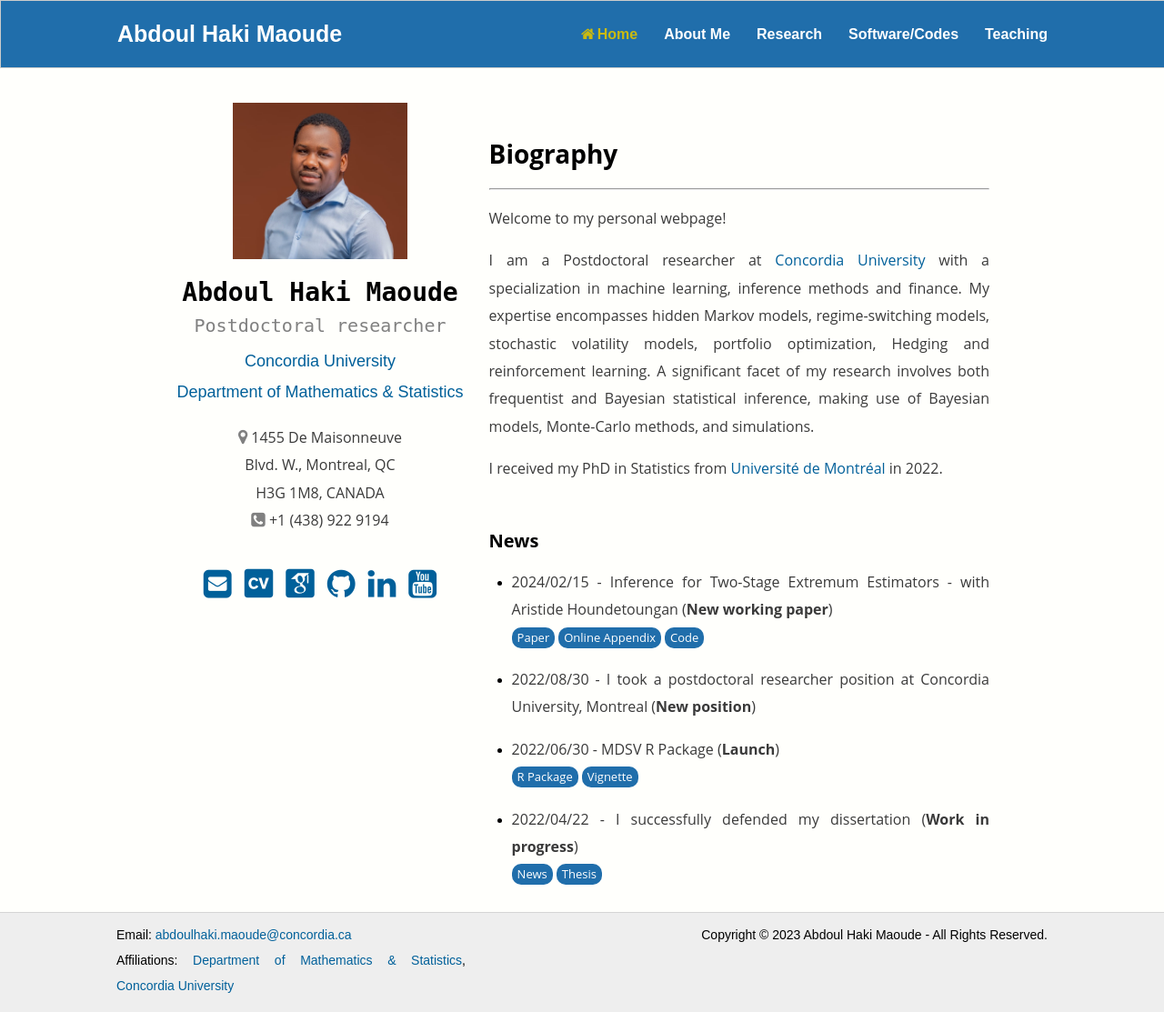
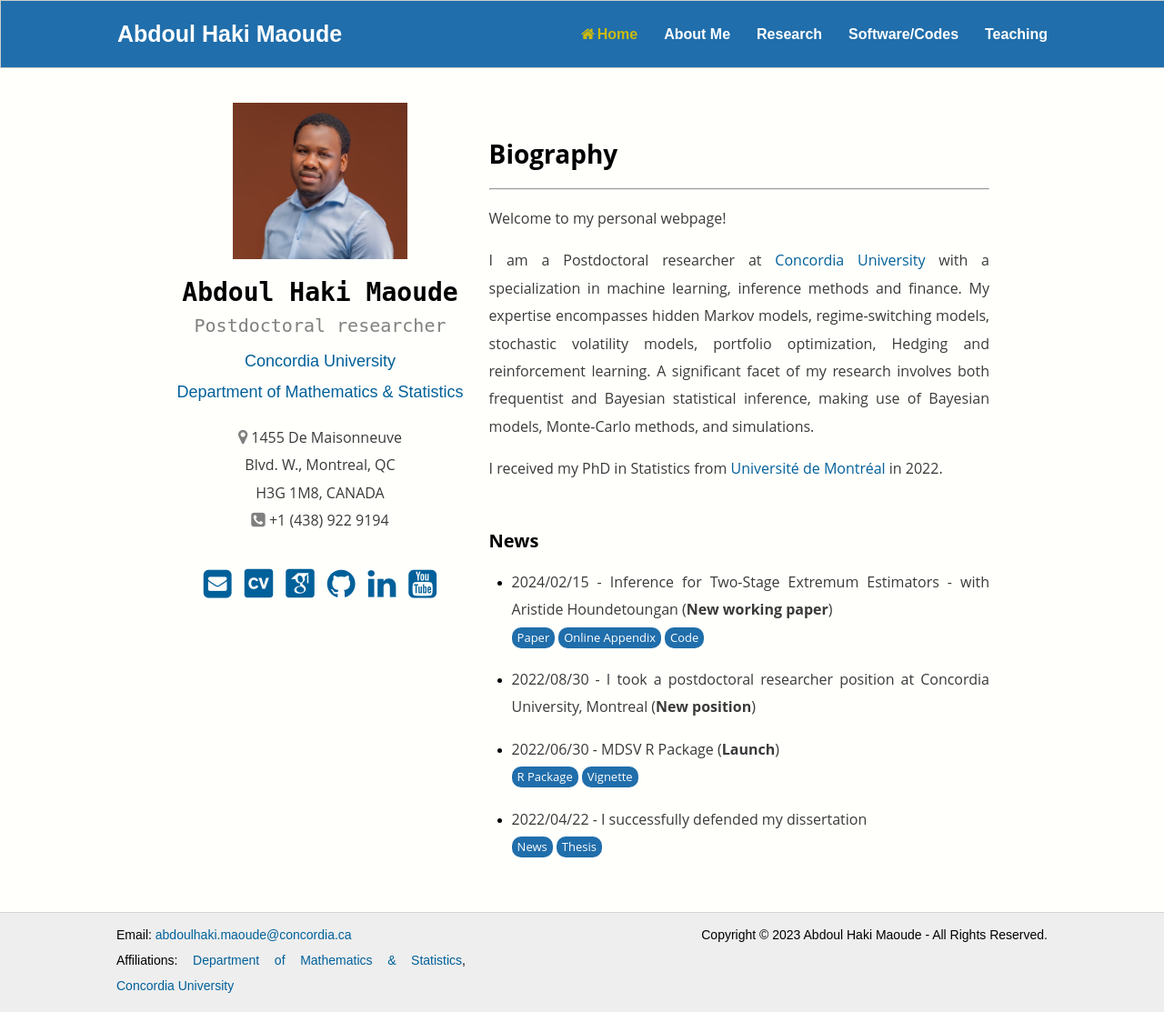
Before and after one commit to abdoulmaoude/abdoulmaoude.github.io, a Jekyll site: the page built from index.html, in a window 1280 px wide. Shown: the whole page at 91% size. Built offline with Jekyll 4.4.1, drawn with Linux system fonts in a browser that asks for light colours; some web fonts are replaced.

Commit message:
Update index.html

```diff
--- a/index.html
+++ b/index.html
@@ -60,16 +60,6 @@ $(document).ready(function() {
       <p align="justify">
         I received my PhD in Statistics from <a href="https://www.umontreal.ca/" target="_blank">Université de Montréal</a> in 2022.
       </p>
-      <!-- I also hold an engineering degree in statistics and economics from ENSAE Dakar.
-        I will join  as an Assistant Professor (<i>Maître de Conférence</i>) of Economics in September 2021.</p>
-      <!--<div id="position"><h2 style="color:#000000"> Current Position (see <a href="https://ahoundetoungan.com/files/CV/Professional_CV.pdf" target="_blank">CV</a>)</h2><p>:</p></div>
-      <ul>
-        <li> <p>PhD Candidate in Economics at Université Laval</p></li>
-        <li> <p>Researcher at <a href="https://www.crrep.ca/" target="_blank">CRREP</a></p></li>
-      </ul>
-      <br/><br/>
-      <h2 style="color:#000000"> Fields</h2><p>: Econometrics, Social Networks, and Applied Microeconomics</p>
-      -->
       <br/>
       <h2>News</h2>
       <ul>
@@ -84,7 +74,7 @@ $(document).ready(function() {
         <a type="button" class="button" href="https://github.com/abdoulmaoude/MDSV" target="_blank">R Package</a>
         <a type="button" class="button" href="https://github.com/abdoulmaoude/MDSV/blob/main/vignettes/MDSV_docx.pdf" target="_blank">Vignette</a>
         </li>
-        <li><p class="nomarginafter">2022/04/22 - I successfully defended my dissertation (<b>Work in progress</b>)</p>
+        <li><p class="nomarginafter">2022/04/22 - I successfully defended my dissertation </p>
         <a type="button" class="button"  href="https://dms.umontreal.ca/fr/plan-du-site/articles/nouvelles/soutenance" target="_blank">News</a>
         <a type="button" class="button"  href="https://papyrus.bib.umontreal.ca/xmlui/handle/1866/26828" target="_blank">Thesis</a>
         </li>
```
